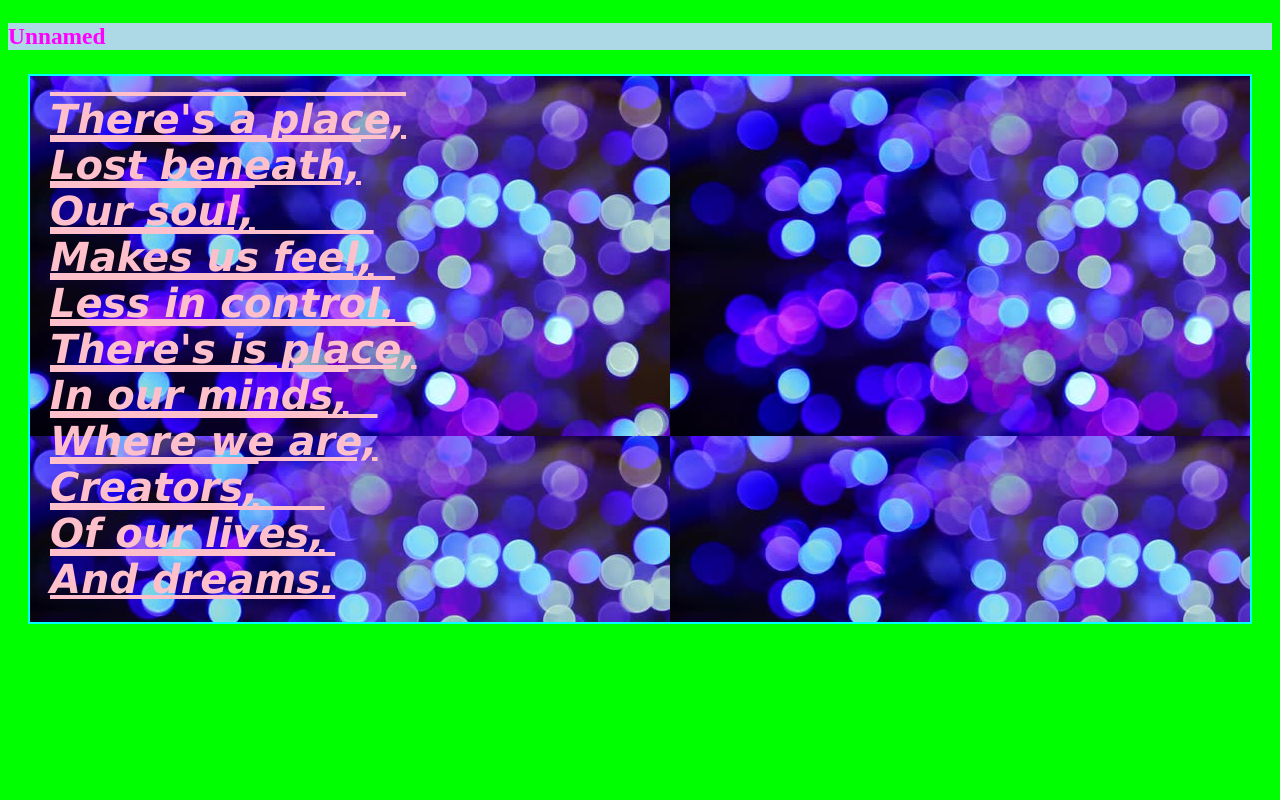
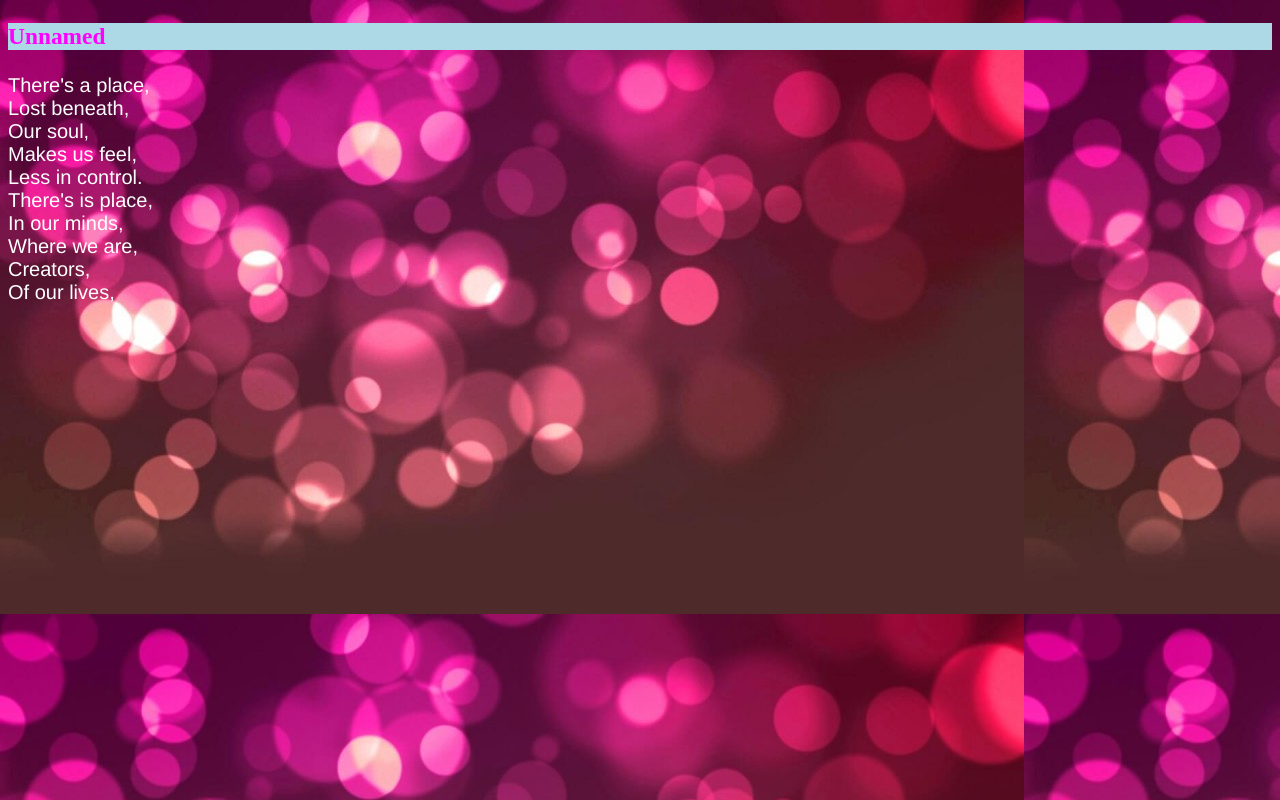
Before and after one commit to dilrubashowkat/HTML-and-CSS, a plain HTML site: page poems.html in a window 1280 px wide. Drawn offline with Linux system fonts and the light colour scheme; files whose address does not match are found by name.

Commit message:
font overrite feature added

```diff
--- a/css/style.css
+++ b/css/style.css
@@ -1,3 +1,10 @@
+body
+{
+    font-size: 20px;
+    /*background-color: lime;*/
+    background-image: url(image/bokeh2.jpg);
+
+}
 .header-container-wrapper{
 background-color: #33BEBE;
 }
@@ -53,13 +60,7 @@ font-size: medium;
     margin-right: auto;
     background-color: silver;
 }
-    body
-{
-    font-size: 20px;
-    background-color: lime;
-    background-image: url(image/bokeh2.jpg);
 
-}
 h1,h4 {
 background-color: lightyellow;
 color: blue;
--- a/poems.html
+++ b/poems.html
@@ -4,11 +4,17 @@
     <title>poem log</title>
     <link rel="stylesheet" type="text/css" href="css/style.css">
 </head>
+<style>
+body {
+    font-size: 20px;
+    background-image: url(image/bokeh6.jpg);
 
+}
+</style>
 <body>
     <h3>Unnamed</h3>
 
-<p class="test">
+<p style="color: white">
 There's a place,<br>
 Lost beneath,<br>
 Our soul,<br>
@@ -19,7 +25,8 @@ In our minds,<br>
 Where we are,<br>
 Creators,<br>
 Of our lives,<br>
-And dreams.<br>
 </p>
+
+
 </body>
 </html>
```
